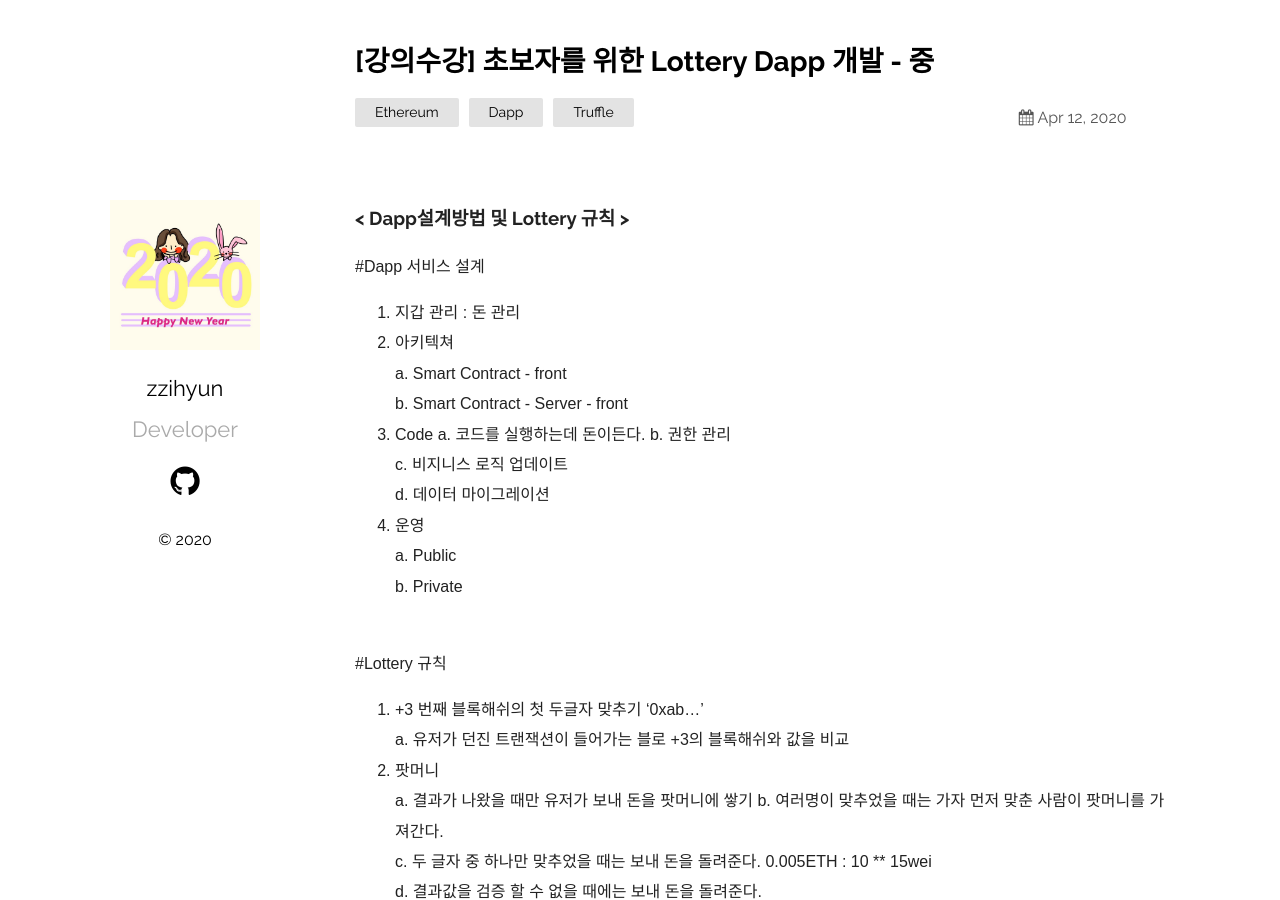
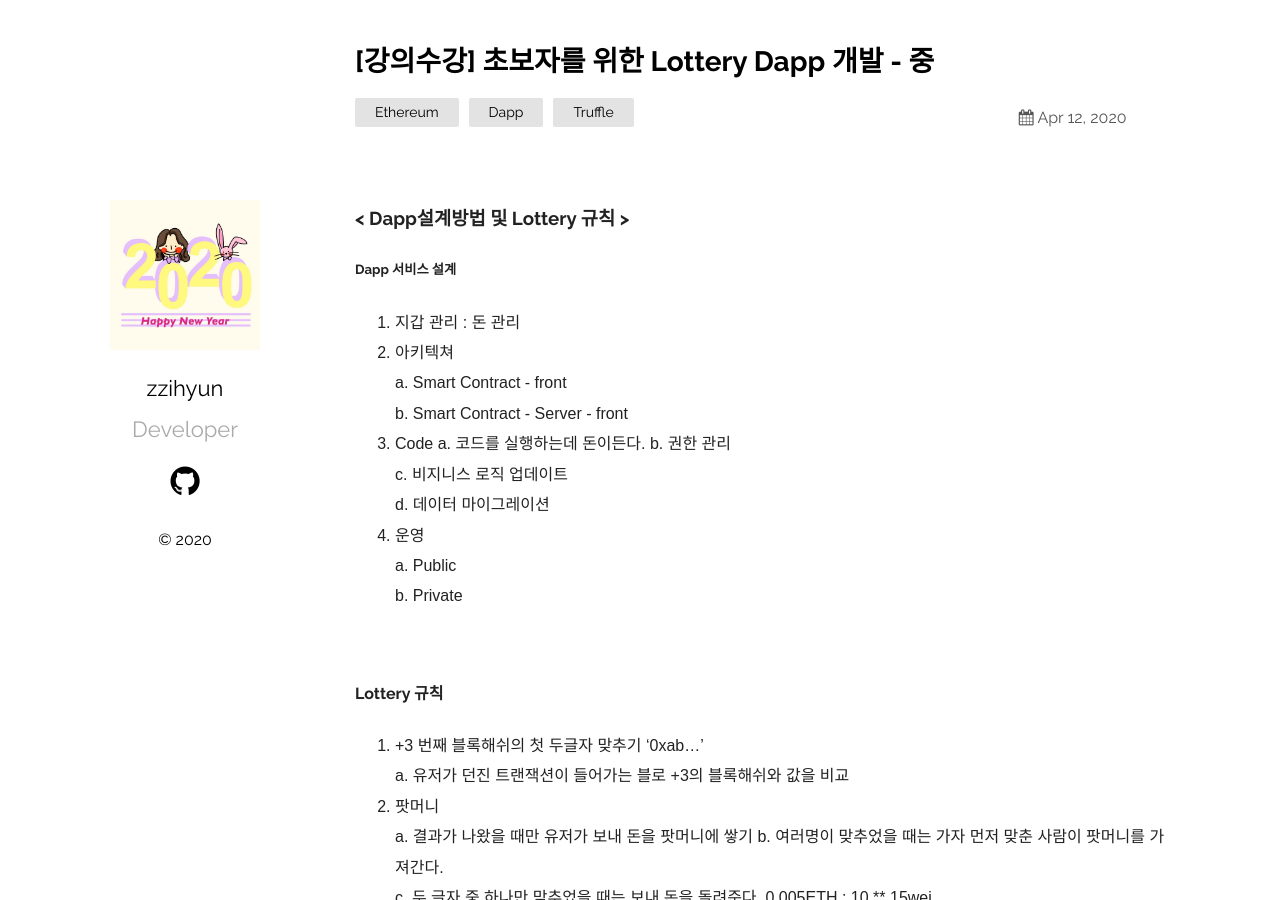
Before and after one commit to jhhhj1002/jhhhj1002.github.io, a Jekyll site: the page built from _posts/2020-04-11-Lottery-Dapp-03.markdown, in a window 1280 px wide and 900 px high. Built offline with Jekyll 4.4.1, drawn with Linux system fonts in a browser that asks for light colours.

```diff
--- a/_posts/2020-04-11-Lottery-Dapp-03.markdown
+++ b/_posts/2020-04-11-Lottery-Dapp-03.markdown
@@ -10,7 +10,7 @@ categories: Ethereum Dapp Truffle
 
 <h3>< Dapp설계방법 및 Lottery 규칙 ></h3>
 
-#Dapp 서비스 설계
+<h5>Dapp 서비스 설계</h5>
 1. 지갑 관리 : 돈 관리
 2. 아키텍쳐
   a. Smart Contract - front
@@ -25,7 +25,7 @@ categories: Ethereum Dapp Truffle
   b. Private
 
 <br/>
-#Lottery 규칙
+<h4>Lottery 규칙</h4>
 1. +3 번째 블록해쉬의 첫 두글자 맞추기 '0xab...'
   a. 유저가 던진 트랜잭션이 들어가는 블로 +3의 블록해쉬와 값을 비교
 2. 팟머니
```
